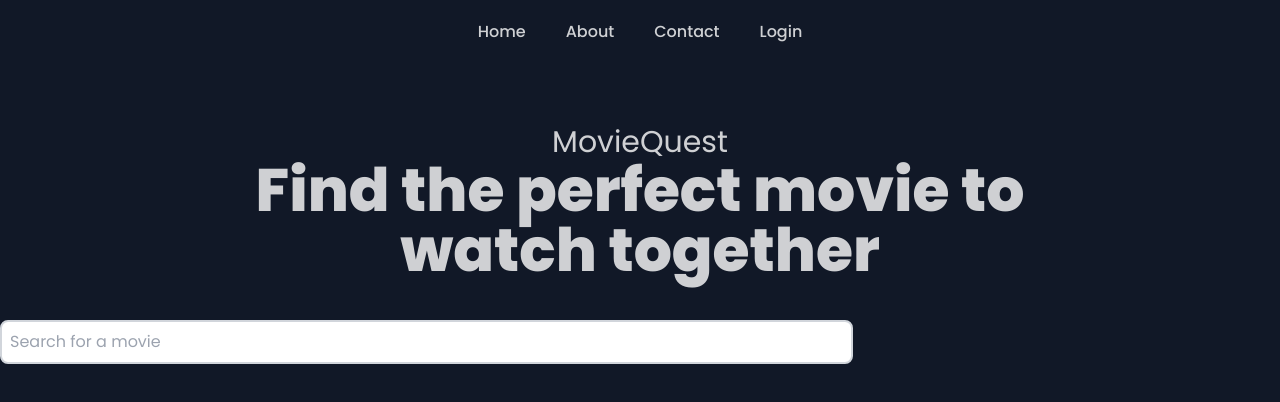
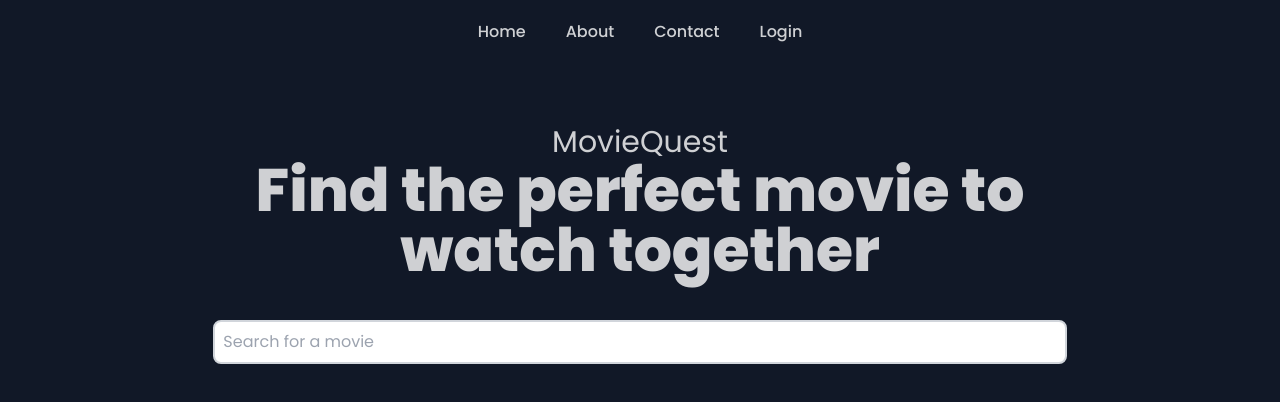
Before and after one commit to MovieQuestCY/app, a Vue app in the folder frontend/: page /#/ in a window 1280 px wide. Shown: the top 402 px of the page. Built offline with nearby package versions, Linux system fonts and the light colour scheme; no server answers.

Commit message:
quick testing of gh actions

```diff
--- a/frontend/src/pages/Home.vue
+++ b/frontend/src/pages/Home.vue
@@ -5,7 +5,7 @@
             <h1 class="text-6xl font-extrabold">Find the perfect movie to watch together</h1>
         </div>
 
-        <input type="text" class="w-2/3 mx-auto mt-10 p-2 border-2 border-gray-300 rounded-lg" placeholder="Search for a movie" />
+        <input type="text" class="block w-2/3 mx-auto mt-10 p-2 border-2 border-gray-300 rounded-lg" placeholder="Search for a movie" />
     </section>
 </template>
 
```
